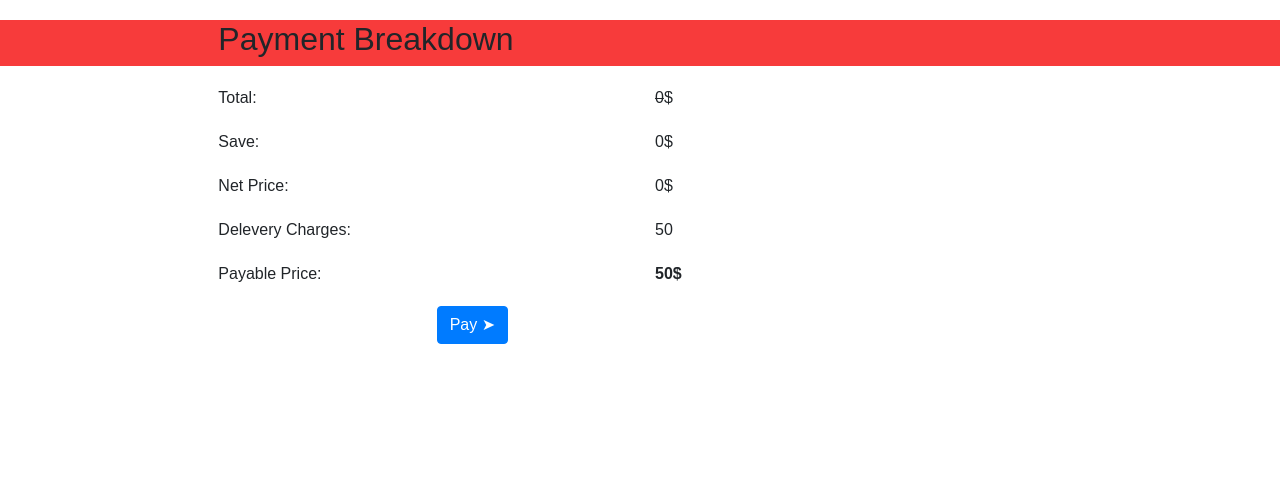
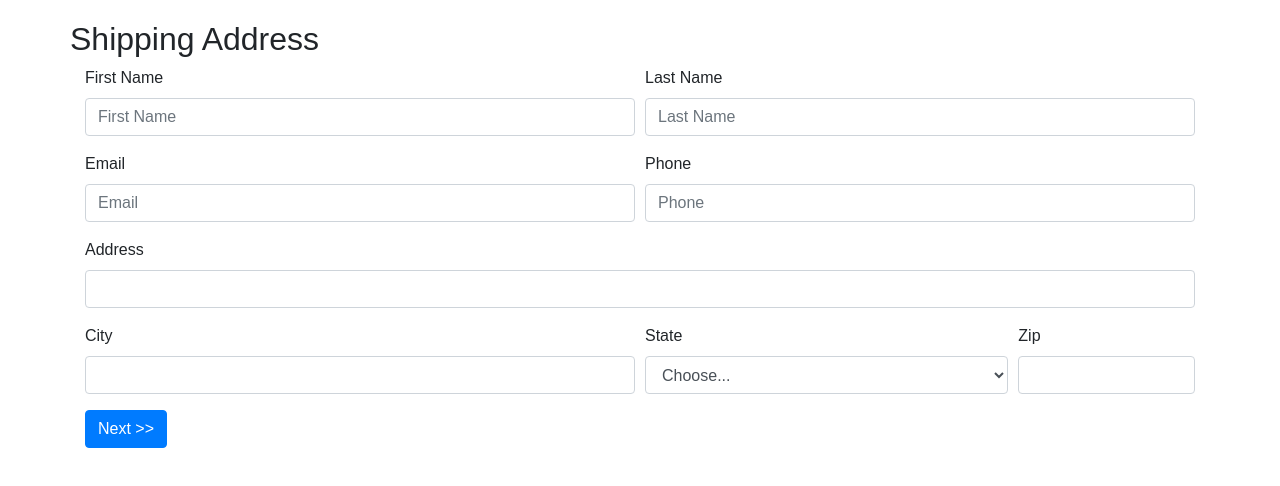
Before and after one commit to shubham5Singh/ECommerce, a React app in the folder client/: page /Checkout in a window 1280 px wide. Shown: the top 486 px of the page. Built offline with nearby package versions, Linux system fonts and the light colour scheme; no server answers.

Commit message:
Shipping Address Component

```diff
--- a/client/src/components/checkoutComponent.js
+++ b/client/src/components/checkoutComponent.js
@@ -1,58 +1,57 @@
 import React from 'react';
+import {Input} from '../components/input';
+import {Button} from '../components/button';
 import './checkoutComponent.css';
 
 export const CheckoutComponent = (props) => {
   return (
-    <div className="container-fuild">
-      <div className="row heading">
-        <div className="col-md-6 offset-2">
-          <h2>Payment Breakdown</h2>
+    <div className="container">
+      <div className="row"><strong><h2>Shipping Address</h2></strong></div>
+      <form>
+        <div className="form-row">
+          <div className="form-group col-md-6">
+            <label>First Name</label>
+            <Input type="text" className="form-control" placeholder="First Name" defaultValue={props.user.FirstName} />
+          </div>
+          <div className="form-group col-md-6">
+            <label>Last Name</label>
+            <Input type="text" className="form-control" placeholder="Last Name" defaultValue={props.user.LastName} />
+          </div>
         </div>
-      </div>
-      <div>
-        {props.products.map((product, index) => {
-          return (
-            <div className="row" key={index}>
-              <div className="col-md-4 offset-2"><b>{product.ProductName}</b></div>
-              <div className="col-md-4">{product.UnitPrice}&#36;</div>
-            </div>
-          )
-        })}
-      </div>
-      <div className="row">
-        <div className="col-md-4 offset-2">Total:</div>
-        <div className="col-md-4">
-          <del>{props.total}</del>&#36;
+        <div className="form-row">
+          <div className="form-group col-md-6">
+            <label>Email</label>
+            <Input type="email" className="form-control" placeholder="Email" defaultValue={props.user.Email} />
+          </div>
+          <div className="form-group col-md-6">
+            <label>Phone</label>
+            <Input type="number" className="form-control" placeholder="Phone" defaultValue={props.user.Phone} />
+          </div>
+
         </div>
-      </div>
-      <div className="row">
-        <div className="col-md-4 offset-2">Save:</div>
-        <div className="col-md-4">
-          {props.save}&#36;
+        <div className="form-group">
+          <label>Address </label>
+          <Input type="text" className="form-control" />
         </div>
-      </div>
-      <div className="row">
-        <div className="col-md-4 offset-2">Net Price:</div>
-        <div className="col-md-4">
-          {props.total - props.save}&#36;
+        <div className="form-row">
+          <div className="form-group col-md-6">
+            <label>City</label>
+            <Input type="text" className="form-control" />
+          </div>
+          <div className="form-group col-md-4">
+            <label>State</label>
+            <select defaultValue="choose.." className="form-control">
+              <option>Choose...</option>
+              <option>...</option>
+            </select>
+          </div>
+          <div className="form-group col-md-2">
+            <label>Zip</label>
+            <Input type="text" className="form-control" />
+          </div>
         </div>
-      </div>
-      <div className="row">
-        <div className="col-md-4 offset-2">Delevery Charges:</div>
-        <div className="col-md-4">
-          {props.total > 500 ? 'Free' : 50}
-        </div>
-      </div>
-      <div className="row">
-        <div className="col-md-4 offset-2">Payable Price:</div>
-        <div className="col-md-4">
-          <b>{props.total > 500 ? props.total - props.save : props.total - props.save + 50}&#36;</b>
-        </div>
-      </div>
-      <div className="row">
-        <div className="col-md-4 offset-4"><button className="btn btn-primary">Pay &#x27A4;</button></div>
-      </div>
+        <Button  class="btn btn-primary" name="Next >>"/>
+      </form>
     </div>
-
   );
 }
--- a/client/src/components/input.js
+++ b/client/src/components/input.js
@@ -1,6 +1,13 @@
 import React from 'react';
 export const Input = (props) =>{
   return (
-    <input className={props.className} type={props.type} placeholder={props.placeholder} onChange={props.change}/>
+    <input
+    className={props.className}
+    type={props.type}
+    placeholder={props.placeholder}
+    onChange={props.change}
+    id={props.id}
+    defaultValue={props.defaultValue}
+    />
   );
 }
--- a/client/src/containers/cart.js
+++ b/client/src/containers/cart.js
@@ -38,8 +38,10 @@ class Cart extends React.Component {
       this.item = true;
     }
     let total = 0;
+    let save = 0;
     this.props.cart.cartItems.map((product, index) => {
-      total += product.UnitPrice - product.Discount;
+      total +=  product.UnitPrice;
+      save = save + product.Discount;
     });
 
     return (
@@ -67,7 +69,7 @@ class Cart extends React.Component {
                   if (this.props.cart.cartItems.length > 0) {
                     return (
                       <div className="row" key={index}>
-                        <div className="col-md-2"><img className="img-thumbnail img-responsive" src={window.location.origin +'/images/'+ product.image} alt={product.image} />
+                        <div className="col-md-2"><img className="img-thumbnail img-responsive" src={window.location.origin + '/images/' + product.image} alt={product.image} />
                         </div>
                         <div className="col-md-4">
                           <h4 className="product-name"><strong>{product.ProductName}</strong></h4><h4><small>{product.ProductDescription}</small></h4>
@@ -78,7 +80,7 @@ class Cart extends React.Component {
                               <h6><strong> {product.UnitPrice - product.Discount}&#36; <span className="text-muted">x</span></strong></h6>
                             </div>
                             <div className="col-md-4 col-sm-2">
-                              <input type="text" className="form-control input-sm" defaultValue="1" disabled/>
+                              <input type="text" className="form-control input-sm" defaultValue="1" disabled />
                             </div>
                             <div className="col-md-4 col-sm-2">
                               <Button
@@ -95,12 +97,36 @@ class Cart extends React.Component {
                 )}
                 {this.item ?
                   <div className="panel-footer">
+                    <div className="row">
+                      <div className="col-md-4 offset-2">
+                       <strong> Total :</strong>
+                      </div>
+                      <div className="col-md-4 offset-2">
+                        <strong>{total}&#36;</strong>
+                      </div>
+                    </div>
+                    <div className="row">
+                      <div className="col-md-4 offset-2">
+                        <strong>Discount :</strong>
+                      </div>
+                      <div className="col-md-4 offset-2">
+                        <strong>{save}&#36;</strong>
+                      </div>
+                    </div>
+                    <div className="row">
+                      <div className="col-md-4 offset-2">
+                        <strong>Delevery Charges :</strong>
+                      </div>
+                      <div className="col-md-4 offset-2">
+                        <strong>{total > 500 ? 'Free' : 50 } </strong>
+                      </div>
+                    </div>
                     <div className="row text-center">
                       <div className="col-md-9">
-                        <h4 className="text-right">Total <strong>{total} &#36;</strong></h4>
+                        <h4 className="text-right">Pay <strong>{total> 500 ?total-save : total -save +50 } &#36;</strong></h4>
                       </div>
                       <div className="col-md-3">
-                        <Button class="btn btn-success btn-block" name="Checkout" click={this.handleCheckout} />
+                        <Button class="btn btn-success btn-block" name="Place Order" click={this.handleCheckout} />
                       </div>
                     </div>
                   </div> :
--- a/client/src/containers/checkout.js
+++ b/client/src/containers/checkout.js
@@ -1,27 +1,25 @@
 import React from 'react';
 import { connect } from 'react-redux';
 import { CheckoutComponent } from '../components/checkoutComponent';
+import { getUserDetail } from '../redux/actions/cartAction'
 class Checkout extends React.Component {
   constructor(props) {
     super(props);
   }
   componentDidMount() {
-    if (!this.props.login.isLogin) {
-      // this.props.history.push('/');
-    }
+    // if (!this.props.login.isLogin) {
+    //   // this.props.history.push('/');
+    // }
+    // else{
+    //get the customer id and get the user details
+    this.props.getUserDetail(this.props.login.customerId);
+    // }
   }
+
   render() {
-    let total =0 ;
-    let save=0;
-    this.props.cart.cartItems.map((product, index) => {
-      total = total + product.UnitPrice;
-      save = save + product.Discount;
-    })
     return (
       <CheckoutComponent
-        products={this.props.cart.cartItems}
-        total={total}
-        save= {save}
+      user = {this.props.login.user}
       />
     )
   }
@@ -34,5 +32,13 @@ const mapStateToProps = (state) => {
   };
 };
 
+const mapDispatchToProps = (dispatch) => {
+  return {
+    getUserDetail: (customerId) => {
+      dispatch(getUserDetail(customerId));
+    }
+  };
+}
 
-export default connect(mapStateToProps)(Checkout);
+
+export default connect(mapStateToProps, mapDispatchToProps)(Checkout);
--- a/client/src/containers/login.js
+++ b/client/src/containers/login.js
@@ -51,9 +51,8 @@ class Login extends React.Component {
               </div>
               <div className="panel-body">
                 <form>
-                  <fieldset>
                   <div className="form-group">
-                      <Input className="form-control" placeholder="E-mail" change={this.handleEmailChange} type="email" />
+                    <Input className="form-control" placeholder="E-mail" id="exampleInputEmail1" change={this.handleEmailChange} type="email" />
                   </div>
                   <div className="form-group">
                     <Input className="form-control" placeholder="Password" type="password" change={this.handlePasswordChange} />
@@ -63,7 +62,6 @@ class Login extends React.Component {
                     <div className="col-lg-2 col-sm-4"> <Button type="submit" class="btn btn-primary" name='Sign In' click={this.handleLogIn} /></div>
                     <div className="offset-1 col-lg-2 col-sm-4"> <Button name='Sign Up ' class="btn btn-primary" /></div>
                   </div>
-                  </fieldset>
                 </form>
               </div>
             </div>
--- a/client/src/redux/actions/cartAction.js
+++ b/client/src/redux/actions/cartAction.js
@@ -1,7 +1,20 @@
 import axios from 'axios';
 
+export function getUserDetail(customerId){
+  return (dispatch) =>{
+    axios.get('http://localhost:8080/users/'+customerId)
+    .then((response) =>{
+      dispatch({
+        type:'USER',
+        payload:response.data.data
+      })
+    }).catch(err =>{
+      console.log('error',err);
+    })
+  }
+}
+
 export function addToCart(product) {
-  console.log(product);
   return (dispatch) => {
     dispatch({
       type: 'ADD_TO_CART',
--- a/client/src/redux/actions/loginAction.js
+++ b/client/src/redux/actions/loginAction.js
@@ -3,15 +3,17 @@ import axios from 'axios';
 
 export function login(_email, _password,history) {
   return (dispatch) => {
-    axios.post('http://localhost:8080/admin/login', {
+    axios.post('http://localhost:8080/users/login', {
       email: _email,
       password: _password
     }).then((response) => {
       if (response.status === 200) {
+        console.log(response.data);
         if (response.data.message === 'Login Successful') {
           dispatch({
             type: 'LOG_IN',
-            payload: true
+            payload: true,
+            customerId: response.data.user.CustomerId
           });
           history.push('/Home');
         }
--- a/client/src/redux/reducers/loginReducer.js
+++ b/client/src/redux/reducers/loginReducer.js
@@ -2,6 +2,8 @@ const loginReducer = (state = {
   isLogin: false,
   email: '',
   password: '',
+  customerId:'',
+  user:{}
 }, action) => {
   switch (action.type) {
     case 'SET_EMAIL':
@@ -19,13 +21,21 @@ const loginReducer = (state = {
     case 'LOG_IN':
       state = {
         ...state,
-        isLogin: action.payload
+        isLogin: action.payload,
+        customerId:action.customerId
       }
       break;
     case 'LOG_OUT':
     state ={
       ...state,
-      isLogin: action.payload
+      isLogin: action.payload,
+      customerId:''
+    }
+    break;
+    case 'USER':
+    state ={
+      ...state,
+      user: action.payload
     }
     default:
       return state;
```
Also changed, not shown: client/src/redux/reducers/productCartReducer.js (+13 -2 lines), 2 other files (tests, documents, lock files or other folders). Lines whose indentation alone changed are shown as unchanged.
